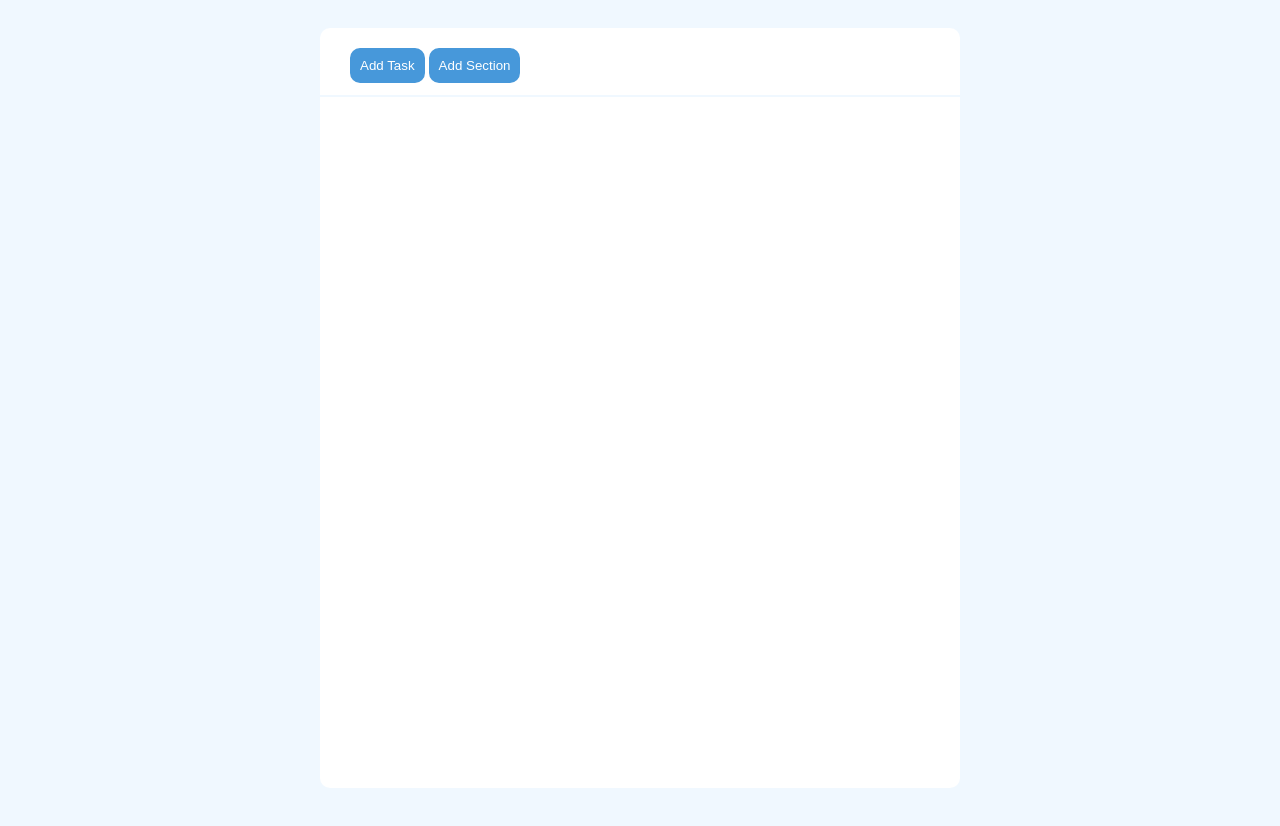
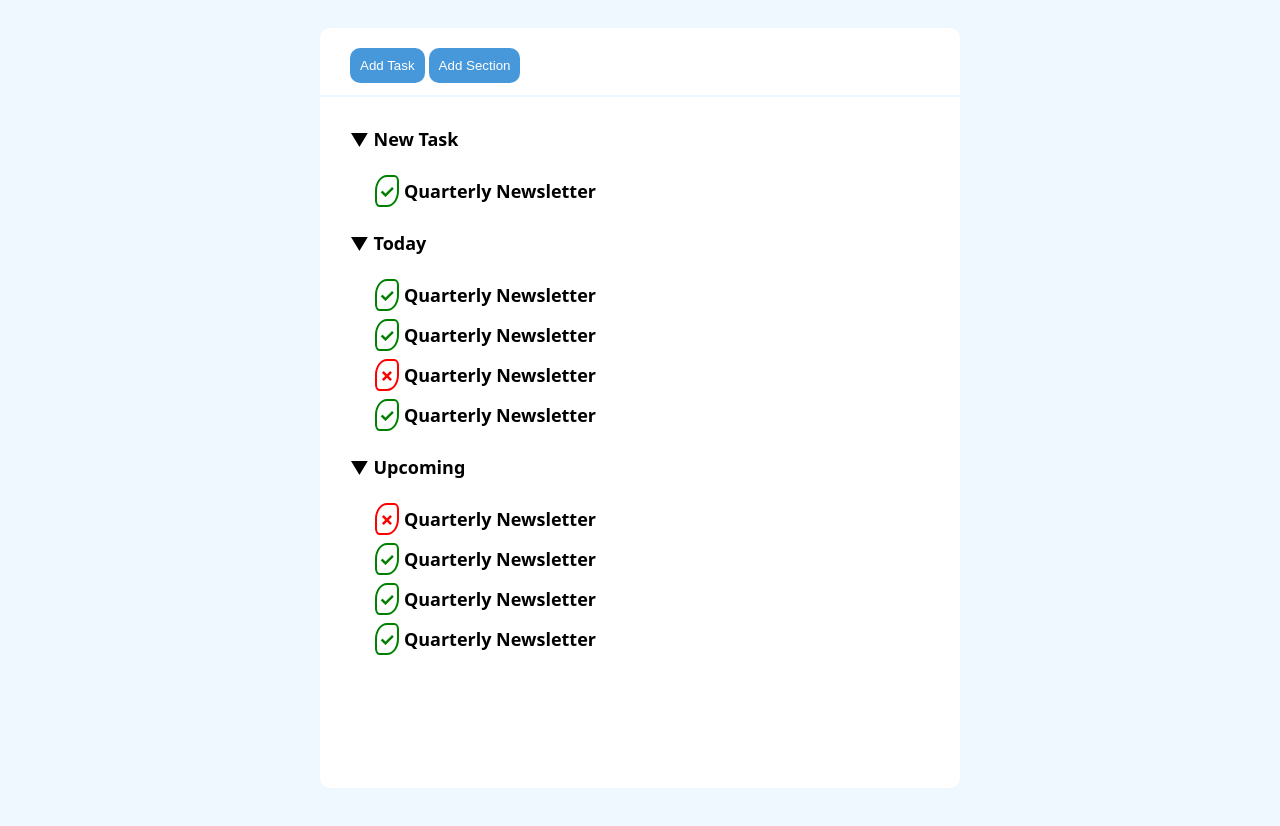
Before and after one commit to LupoArticoblu/html-css-toboolist, a plain HTML site: page index.html in a window 1280 px wide. Shown: the part 122-948 px from the top of the page. Drawn offline with Linux system fonts and the light colour scheme.

Commit message:
[add] liste e regole css before

```diff
--- a/index.html
+++ b/index.html
@@ -20,13 +20,45 @@
       </span>
     </div>
   </header>
-  <!-- parte alta del main con button -->
 
   <main class="container">
+
+    <!-- parte alta del main con button -->
     <section class="add">
       <button>Add Task</button>
       <button>Add Section</button>
     </section>
+
+    <!-- testo in task-->
+    <section class="contain">
+      <div class="newtask">
+        New Task
+        <ul>
+          <li>Quarterly Newsletter</li>
+        </ul>
+      </div>
+
+      <div class="today">
+        Today
+        <ul>
+          <li>Quarterly Newsletter</li>
+          <li>Quarterly Newsletter</li>
+          <li class="no">Quarterly Newsletter</li>
+          <li>Quarterly Newsletter</li>
+        </ul>
+      </div>
+
+      <div class="upcoming">
+        Upcoming
+        <ul>
+          <li class="no">Quarterly Newsletter</li>
+          <li>Quarterly Newsletter</li>
+          <li>Quarterly Newsletter</li>
+          <li>Quarterly Newsletter</li>
+        </ul>
+      </div>
+    </section>
+
   </main>
 
 
--- a/style.css
+++ b/style.css
@@ -10,6 +10,10 @@
   height: 760px;
   width: 50%;
   background-color: white;
+}
+
+.contain{
+  padding: 30px;
 }
 
 body{
@@ -42,3 +46,45 @@ button{
   border: 10px solid rgb(71, 152, 218);
   border-radius: 10px;
 }
+
+.newtask, .today, .upcoming{
+  font-family: system-ui, -apple-system, BlinkMacSystemFont, 'Segoe UI', Roboto, Oxygen, Ubuntu, Cantarell, 'Open Sans', 'Helvetica Neue', sans-serif;
+  font-weight: bold;
+  font-size: large;
+}
+
+.newtask::before,
+.today::before,
+.upcoming::before{
+  content: '\25BC';
+}
+
+ul{
+  list-style-type: none;
+  font-family: system-ui, -apple-system, BlinkMacSystemFont, 'Segoe UI', Roboto, Oxygen, Ubuntu, Cantarell, 'Open Sans', 'Helvetica Neue', sans-serif;
+  font-weight: normal;
+  padding: 20px;
+  line-height: 30px;
+}
+
+li{
+  font-weight: bold;
+  line-height: 40px;
+}
+
+li::before{
+  color: green;
+  font-weight: bold;
+  content:'\2713';
+  border: 2px solid green;
+  border-radius: 50% 20%;
+  margin: 5px;
+  padding: 2px;
+
+}
+
+.no::before{
+  content:'\2717';
+  border-color: red;
+  color: red;
+}
```
